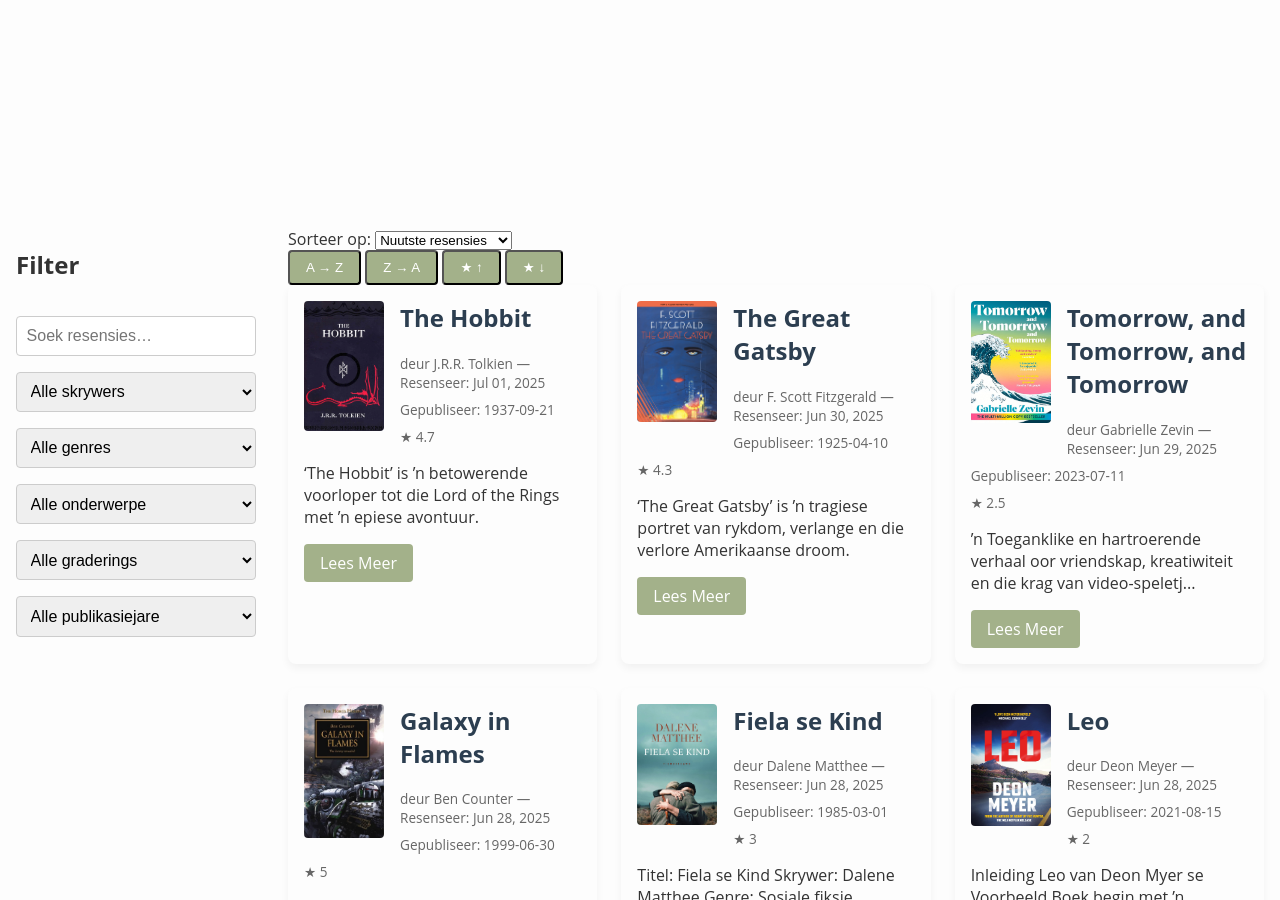
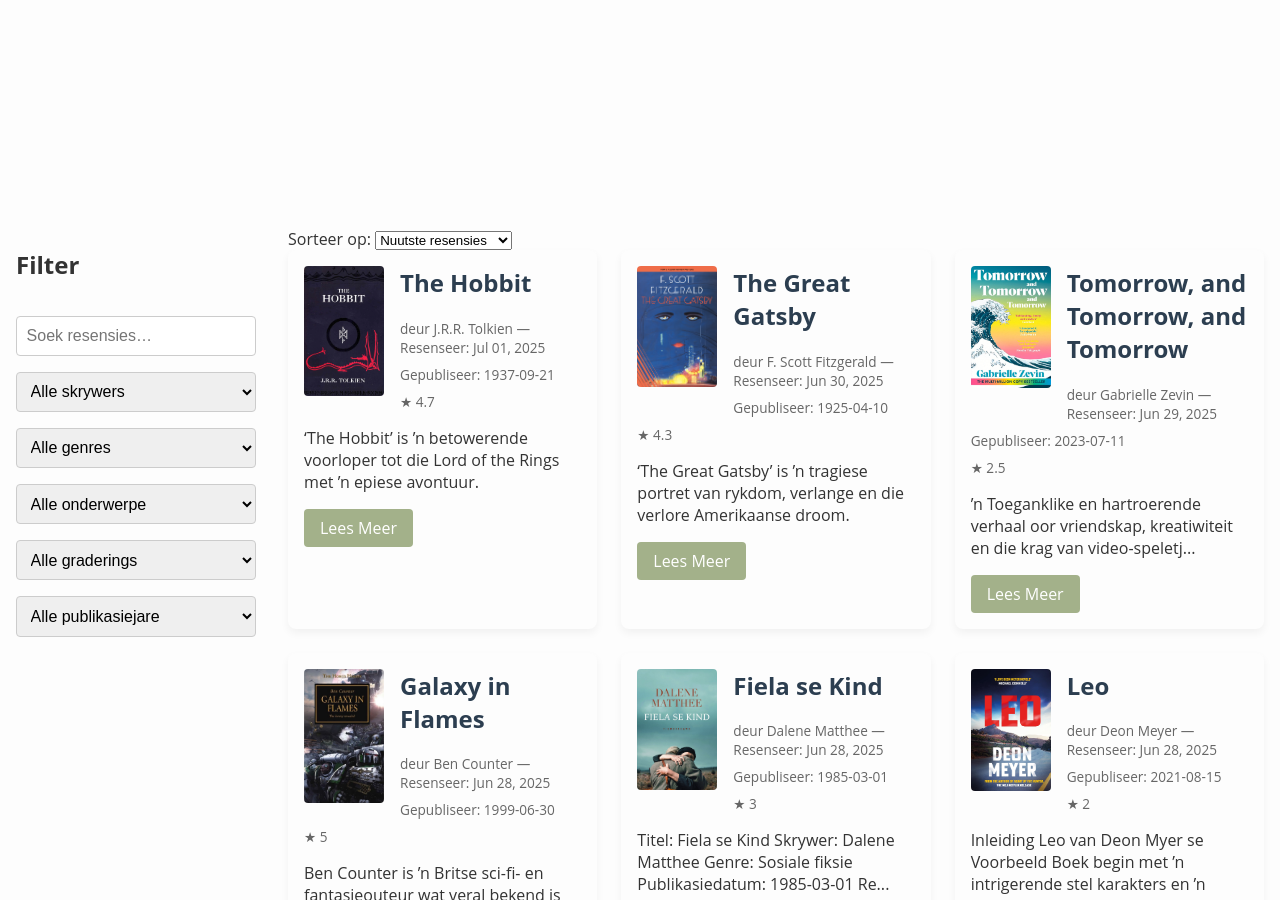
Before and after one commit to obelaiquality/nini_bennet_moll, a Jekyll site: the page built from index.html, in a window 1280 px wide and 900 px high, scrolled down 540 px. Built offline with Jekyll 4.4.1, drawn with Linux system fonts in a browser that asks for light colours.

Commit message:
Update index.html

```diff
--- a/index.html
+++ b/index.html
@@ -91,8 +88,8 @@
 
       <!-- Publication Year -->
       {% assign years = "" | split: "" %}
-      {% for post in site.posts %}
-        {% assign y = post.publication_date | date: "%Y" %}
+      {% for p in site.posts %}
+        {% assign y = p.publication_date | date: "%Y" %}
         {% assign years = years | push: y %}
       {% endfor %}
       {% assign years = years | uniq | sort %}
@@ -108,7 +105,6 @@
 
   <!-- MAIN CONTENT & SORT CONTROLS -->
   <main>
-    <!-- Dropdown sort -->
     <div class="sort-controls">
       <label for="sort-order">Sorteer op:</label>
       <select id="sort-order">
@@ -119,15 +115,6 @@
       </select>
     </div>
 
-    <!-- A→Z & ★ sort buttons -->
-    <div class="extra-sort-controls">
-      <button id="sort-alpha-asc"  class="btn btn-secondary">A → Z</button>
-      <button id="sort-alpha-desc" class="btn btn-secondary">Z → A</button>
-      <button id="sort-rating-asc" class="btn btn-secondary">★ ↑</button>
-      <button id="sort-rating-desc"class="btn btn-secondary">★ ↓</button>
-    </div>
-
-    <!-- REVIEW GRID -->
     <div class="reviews">
       {% for post in site.posts %}
         <article
```
Also changed, not shown: other parts of index.html (+3 -6 lines).
